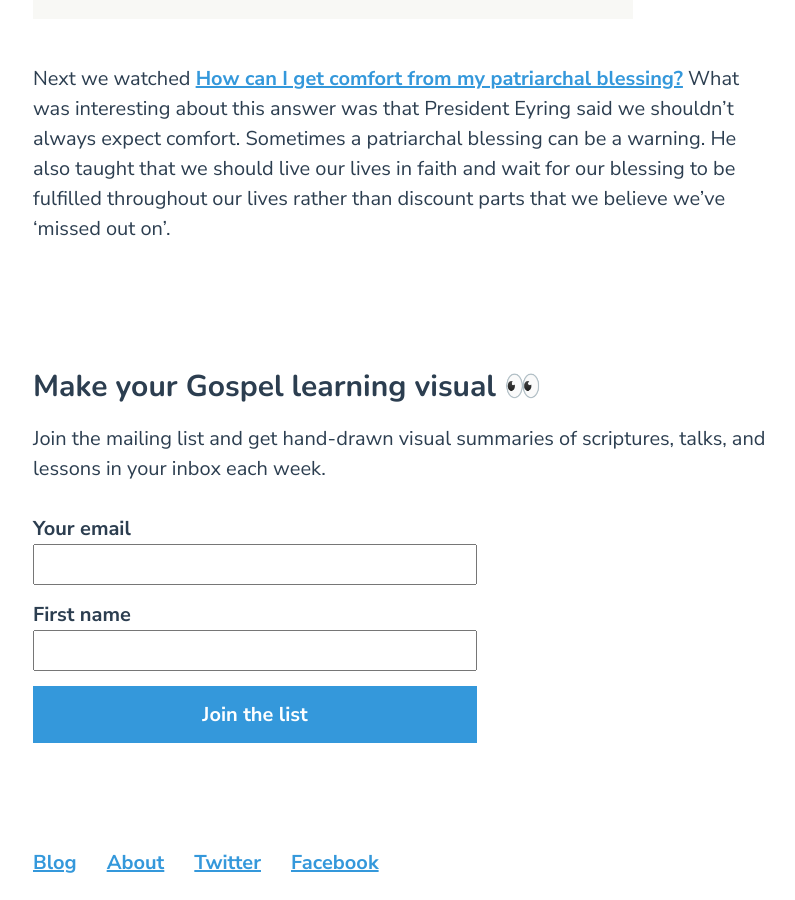
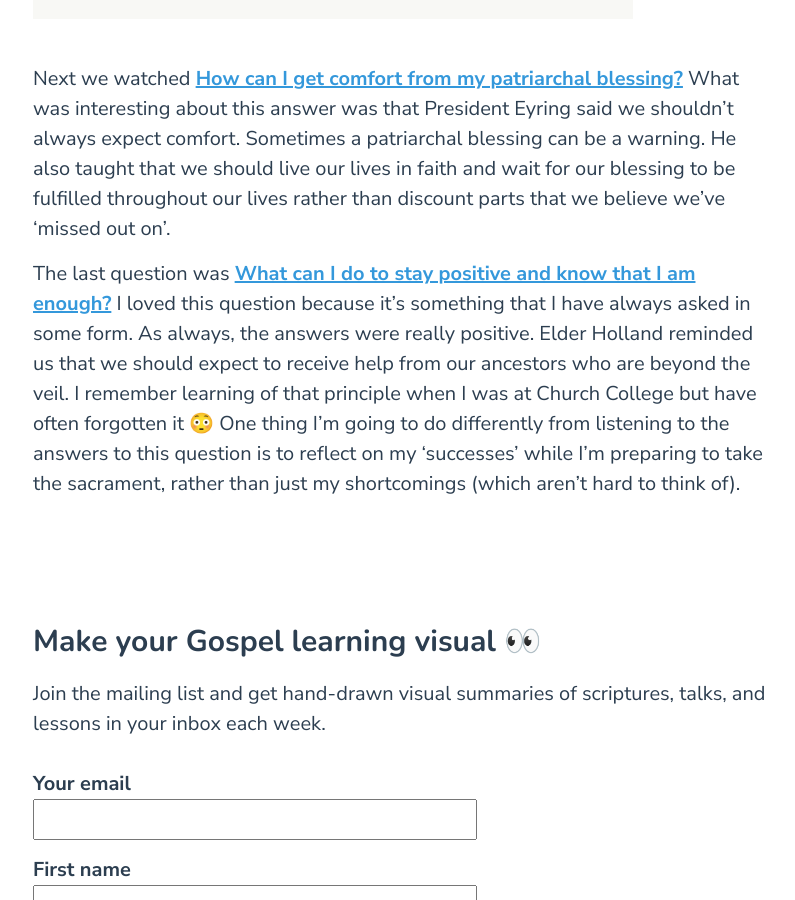
Before and after one commit to blairrorani/curious-workmanship, a Jekyll site: the page built from _posts/2017-06-20-byd-june-17.markdown, in a window 1280 px wide and 900 px high, scrolled down 1781 px. Shown: the whole window, without its empty margins (237-1032 px from the left). Built offline with Jekyll 4.4.1, drawn with Linux system fonts in a browser that asks for light colours; our own code applies the rules of GitHub Pages for plain Markdown files.

Commit message:
Updated Byd June 17

```diff
--- a/_posts/2017-06-20-byd-june-17.markdown
+++ b/_posts/2017-06-20-byd-june-17.markdown
@@ -14,3 +14,5 @@ The first question we watched was How can I feel the [Holy Ghost more often?](ht
 ![patriarchal-blessing-600.png](/uploads/patriarchal-blessing-600.png)
 
 Next we watched [How can I get comfort from my patriarchal blessing?](https://www.lds.org/broadcasts/face-to-face/eyring-holland?lang=eng#00:46:48) What was interesting about this answer was that President Eyring said we shouldn't always expect comfort. Sometimes a patriarchal blessing can be a warning. He also taught that we should live our lives in faith and wait for our blessing to be fulfilled throughout our lives rather than discount parts that we believe we've 'missed out on'.
+
+The last question was [What can I do to stay positive and know that I am enough?](https://www.lds.org/broadcasts/face-to-face/eyring-holland?lang=eng#01:12:45) I loved this question because it's something that I have always asked in some form. As always, the answers were really positive. Elder Holland reminded us that we should expect to receive help from our ancestors who are beyond the veil. I remember learning of that principle when I was at Church College but have often forgotten it 😳 One thing I'm going to do differently from listening to the answers to this question is to reflect on my 'successes' while I'm preparing to take the sacrament, rather than just my shortcomings (which aren't hard to think of).
```
